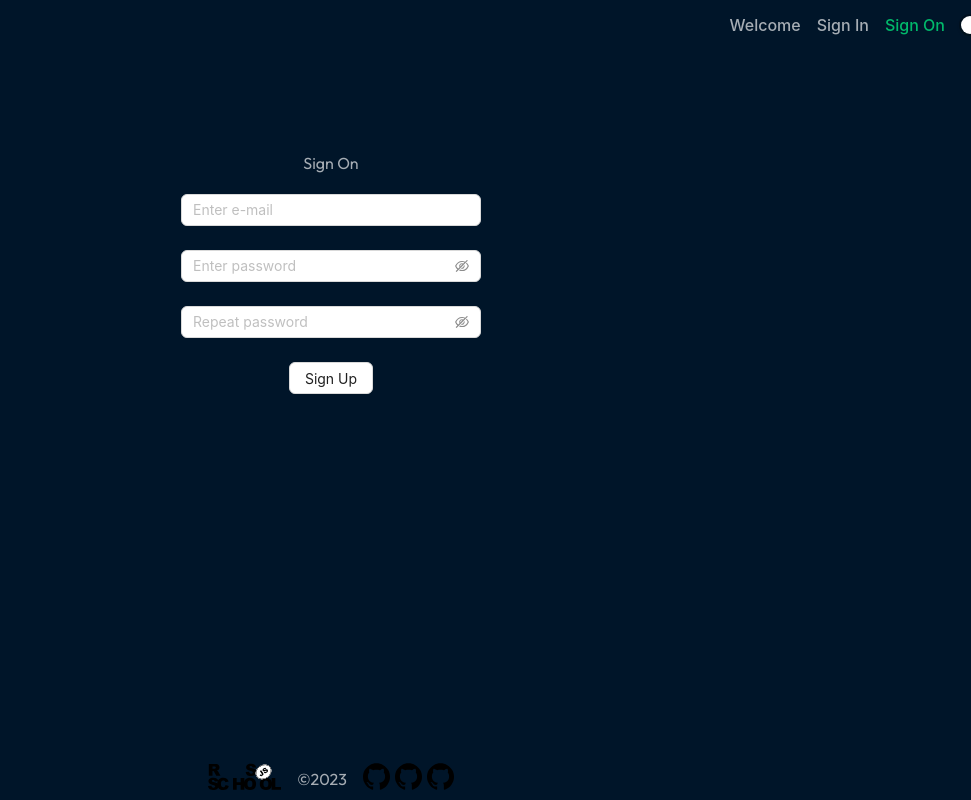
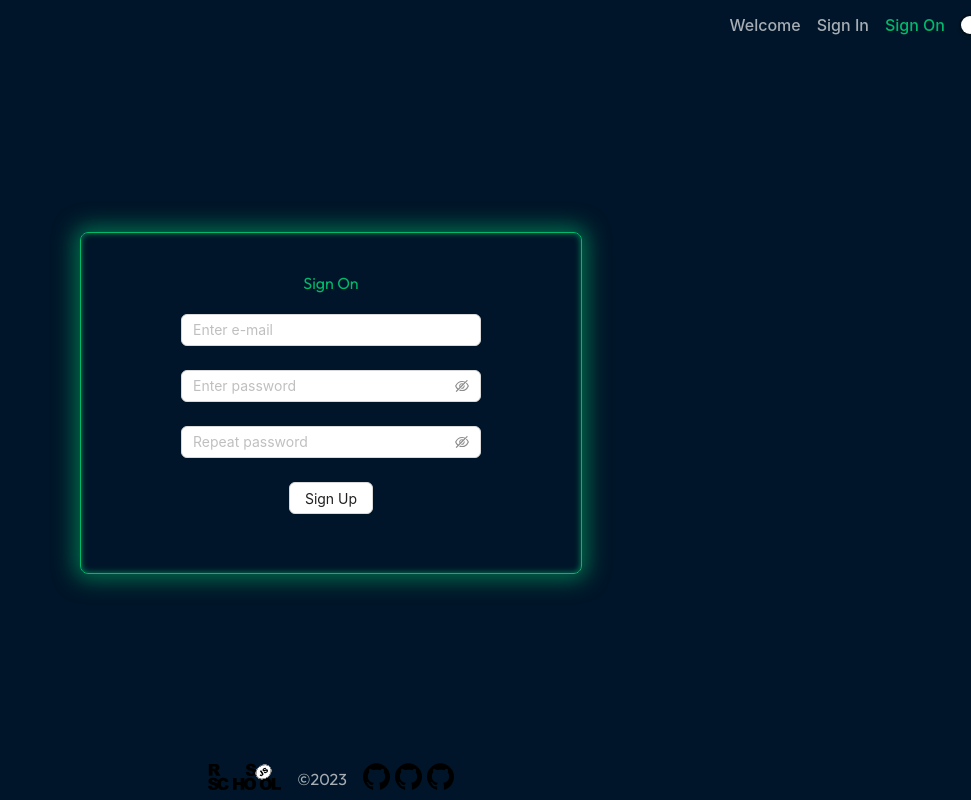
Before and after one commit to JanaAhurtsova/graphiql-app, a React (Vite) app in the folder GraphQL/: page /signup in a window 1280 px wide. Shown: the top 800 px of the page, without its empty margins (309-1280 px from the left). Built offline with nearby package versions, Linux system fonts and the light colour scheme.

Commit message:
feat: add glow effect login/registration page

```diff
--- a/GraphQL/src/components/pages/loginPage/LoginPage.module.scss
+++ b/GraphQL/src/components/pages/loginPage/LoginPage.module.scss
@@ -1,11 +1,27 @@
 .login_tabs {
   width: 500px;
-  height: 500px;
+  height: 300px;
+  border: 0.1px solid #00b96b;
+  border-radius: 8px;
+  padding-top: 5vh;
   margin: auto;
+  position: relative;
+  overflow: hidden;
+  box-shadow: 0 0 10px 0 rgba(0, 185, 107, 0.7), inset 0 0 5px 0 rgba(0, 185, 107, 0.7);
+  animation: glow 2.5s infinite alternate;
   @media (max-width: 550px) {
     width: 300px;
   }
 }
 .h {
-  color: rgba(255, 255, 255, 0.65);
+  color: #00b96b;
 }
+
+@keyframes glow {
+  0% {
+    box-shadow: 0 0 10px 0 rgba(0, 185, 107, 0.7), inset 0 0 5px 0 rgba(0, 185, 107, 0.7);
+  }
+  100% {
+    box-shadow: 0 0 50px 20px rgba(0, 185, 107, 0.1), inset 0 0 10px 0 rgba(0, 185, 107, 0.7);
+  }
+}
--- a/GraphQL/src/components/pages/registerPage/RegisterPage.module.scss
+++ b/GraphQL/src/components/pages/registerPage/RegisterPage.module.scss
@@ -1,11 +1,27 @@
 .register_tabs {
   width: 500px;
-  height: 500px;
+  height: 300px;
+  border: 0.1px solid #00b96b;
+  border-radius: 8px;
+  padding-top: 5vh;
   margin: auto;
+  position: relative;
+  overflow: hidden;
+  box-shadow: 0 0 10px 0 rgba(0, 185, 107, 0.7), inset 0 0 5px 0 rgba(0, 185, 107, 0.7);
+  animation: glow 2.5s infinite alternate;
   @media (max-width: 550px) {
     width: 300px;
   }
 }
 .h {
-  color: rgba(255, 255, 255, 0.65);
+  color: #00b96b;
 }
+
+@keyframes glow {
+  0% {
+    box-shadow: 0 0 10px 0 rgba(0, 185, 107, 0.7), inset 0 0 5px 0 rgba(0, 185, 107, 0.7);
+  }
+  100% {
+    box-shadow: 0 0 50px 20px rgba(0, 185, 107, 0.1), inset 0 0 10px 0 rgba(0, 185, 107, 0.7);
+  }
+}
```
